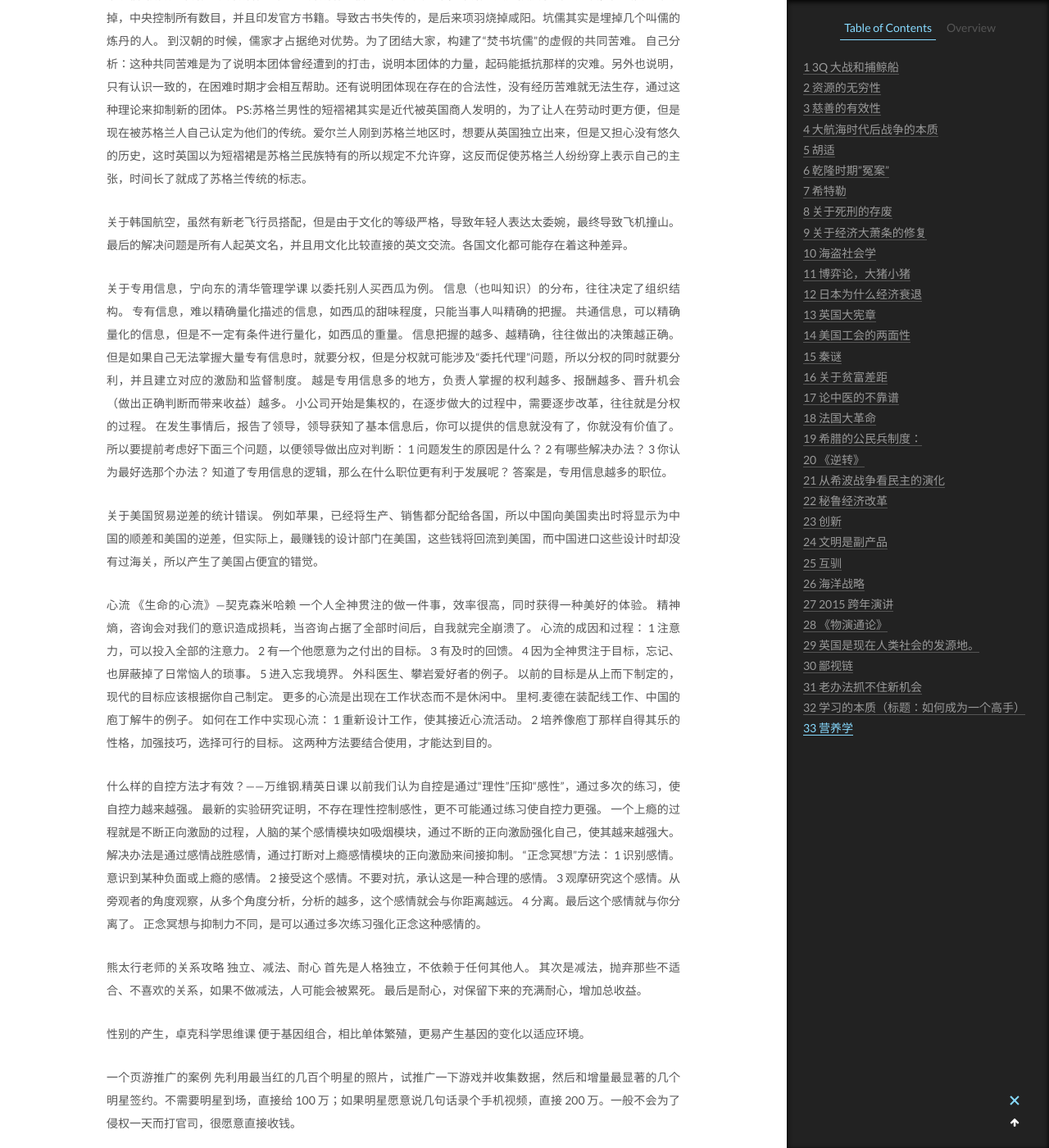
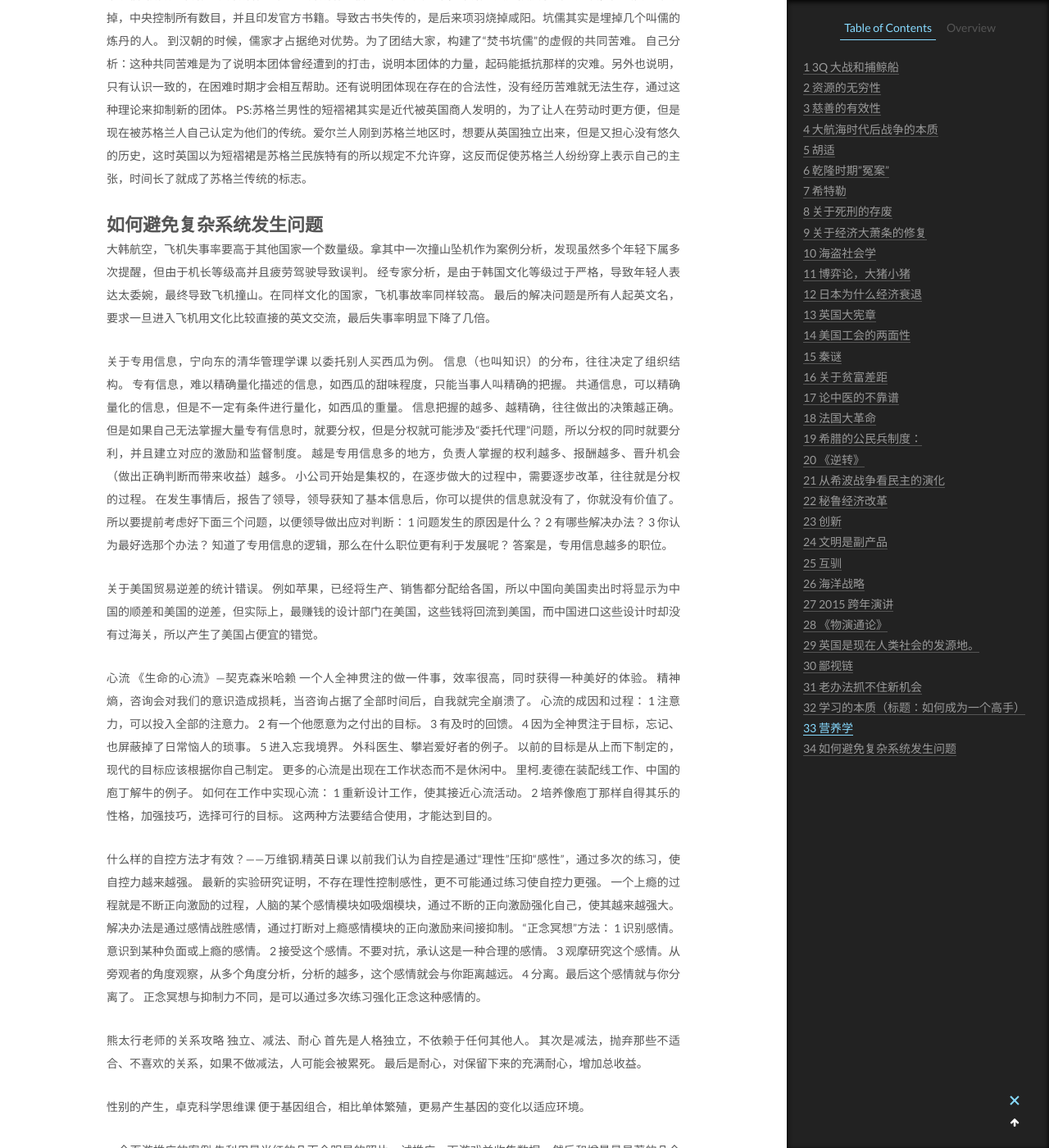
Before and after one commit to CodeHunter2006/CodeHunter2006.github.io, a Jekyll site: the page built from _posts/2014-02-11-Mr_Luo.md, in a window 1280 px wide and 1400 px high, scrolled down 13228 px. Shown: the whole window at 82% size. Built offline with Jekyll 4.4.1, drawn with Linux system fonts in a browser that asks for light colours.

Commit message:
[doc]: add contents.

```diff
--- a/_posts/2014-02-11-Mr_Luo.md
+++ b/_posts/2014-02-11-Mr_Luo.md
@@ -493,7 +493,11 @@ PS：其实就是输入参数增加时间这个维度
 自己分析：这种共同苦难是为了说明本团体曾经遭到的打击，说明本团体的力量，起码能抵抗那样的灾难。另外也说明，只有认识一致的，在困难时期才会相互帮助。还有说明团体现在存在的合法性，没有经历苦难就无法生存，通过这种理论来抑制新的团体。
 PS:苏格兰男性的短褶裙其实是近代被英国商人发明的，为了让人在劳动时更方便，但是现在被苏格兰人自己认定为他们的传统。爱尔兰人刚到苏格兰地区时，想要从英国独立出来，但是又担心没有悠久的历史，这时英国以为短褶裙是苏格兰民族特有的所以规定不允许穿，这反而促使苏格兰人纷纷穿上表示自己的主张，时间长了就成了苏格兰传统的标志。
 
-关于韩国航空，虽然有新老飞行员搭配，但是由于文化的等级严格，导致年轻人表达太委婉，最终导致飞机撞山。最后的解决问题是所有人起英文名，并且用文化比较直接的英文交流。各国文化都可能存在着这种差异。
+# 如何避免复杂系统发生问题
+
+大韩航空，飞机失事率要高于其他国家一个数量级。拿其中一次撞山坠机作为案例分析，发现虽然多个年轻下属多次提醒，但由于机长等级高并且疲劳驾驶导致误判。
+经专家分析，是由于韩国文化等级过于严格，导致年轻人表达太委婉，最终导致飞机撞山。在同样文化的国家，飞机事故率同样较高。
+最后的解决问题是所有人起英文名，要求一旦进入飞机用文化比较直接的英文交流，最后失事率明显下降了几倍。
 
 关于专用信息，宁向东的清华管理学课
 以委托别人买西瓜为例。
```
Also changed, not shown: _posts/2019-12-28-Go_Package.md (+6 -0 lines), _posts/2020-06-01-Fitness_Record.md (+3 -0 lines).
